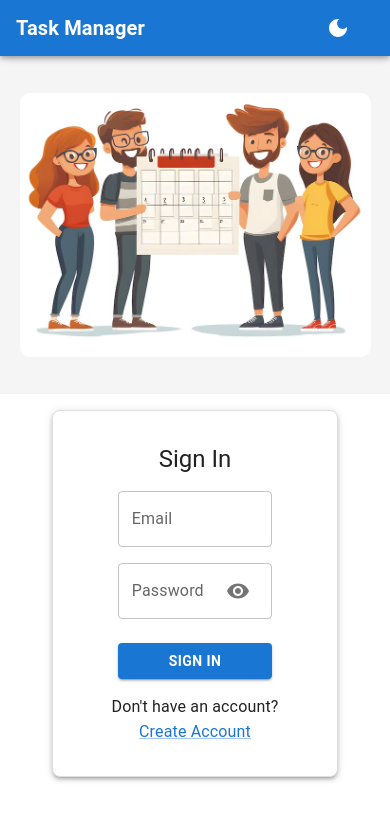
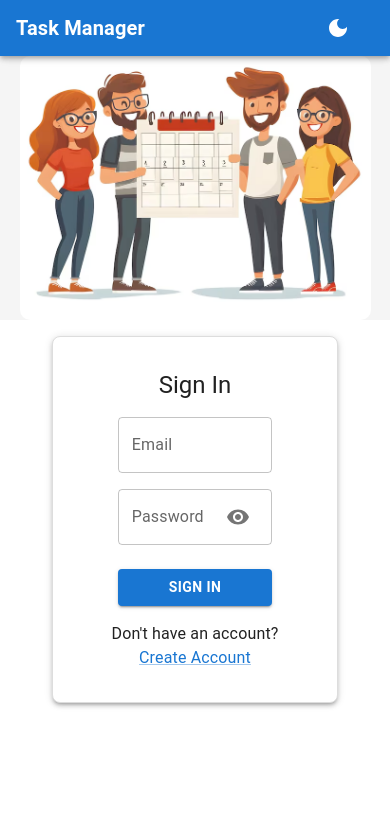
Before and after one commit to abiA2711/task-manager-frontend, a React (Vite) app: page / in a window 390 px wide. Shown: the top 820 px of the page. Built offline with nearby package versions, Linux system fonts and the light colour scheme.

Commit message:
Responsive code-signup

```diff
--- a/src/Components/Signup_Signin/Signup_Signin.jsx
+++ b/src/Components/Signup_Signin/Signup_Signin.jsx
@@ -165,7 +165,8 @@ export default function Register() {
   sx={{
     display: "flex",
     flexDirection: { xs: "column", md: "row" },
-    height: "100vh",
+    height: "auto",
+    minHeight:"100vh",
     backgroundColor: theme.palette.mode === "dark" ? "#0d0d0d" : "#ffffff",
     color: theme.palette.text.primary,
     // mt: 7,
@@ -176,7 +177,8 @@ export default function Register() {
      <Box
   sx={{
     width: { xs: "100%", md: "50%" },
-    height: { xs: "40vh", md: "100%" },
+    // height: { xs: "40vh", md: "100%" },
+    height: { xs: "auto", md: "100%" },
     display: "flex",
     justifyContent: "center",
     alignItems: "center",
```
